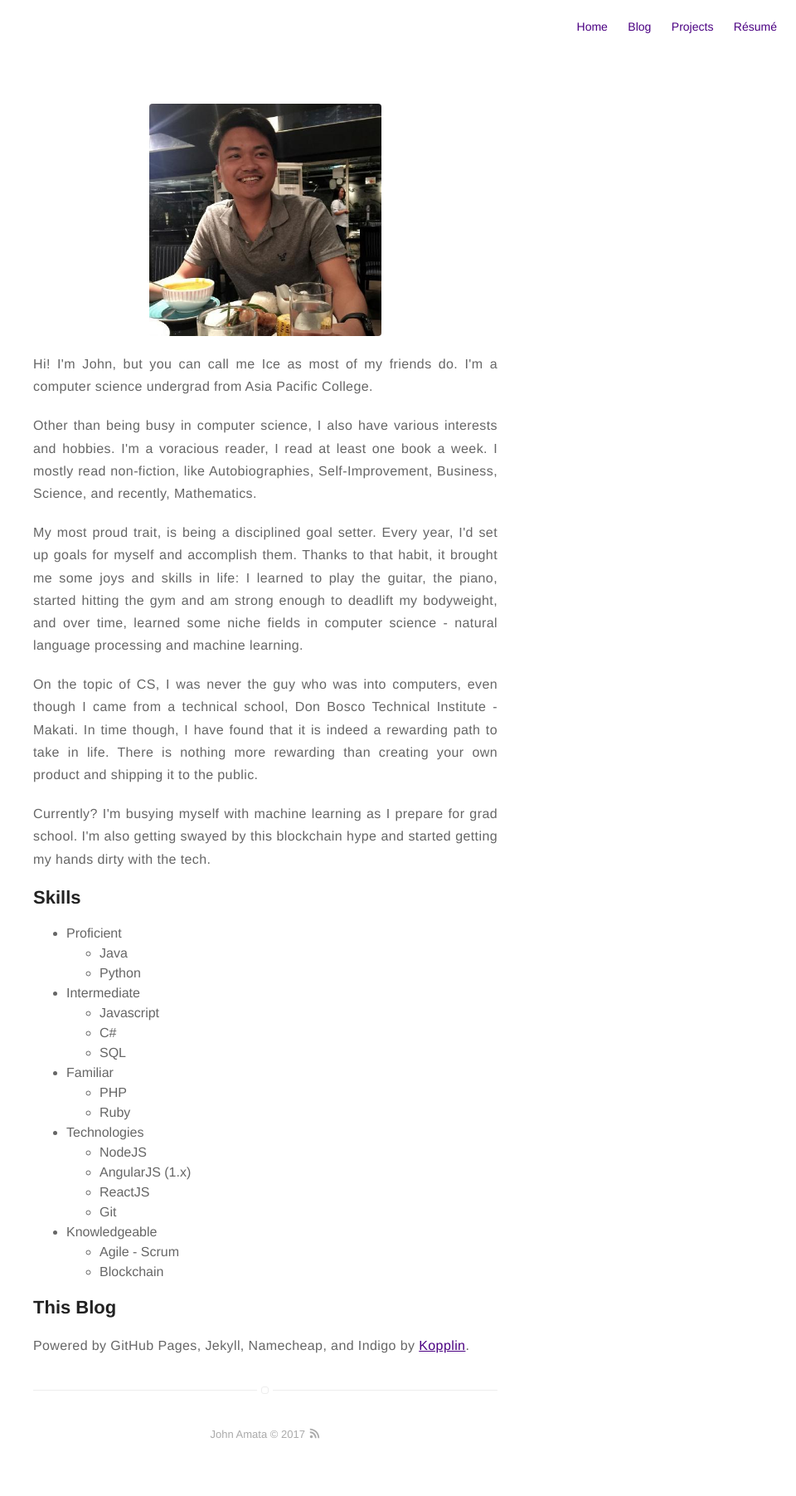
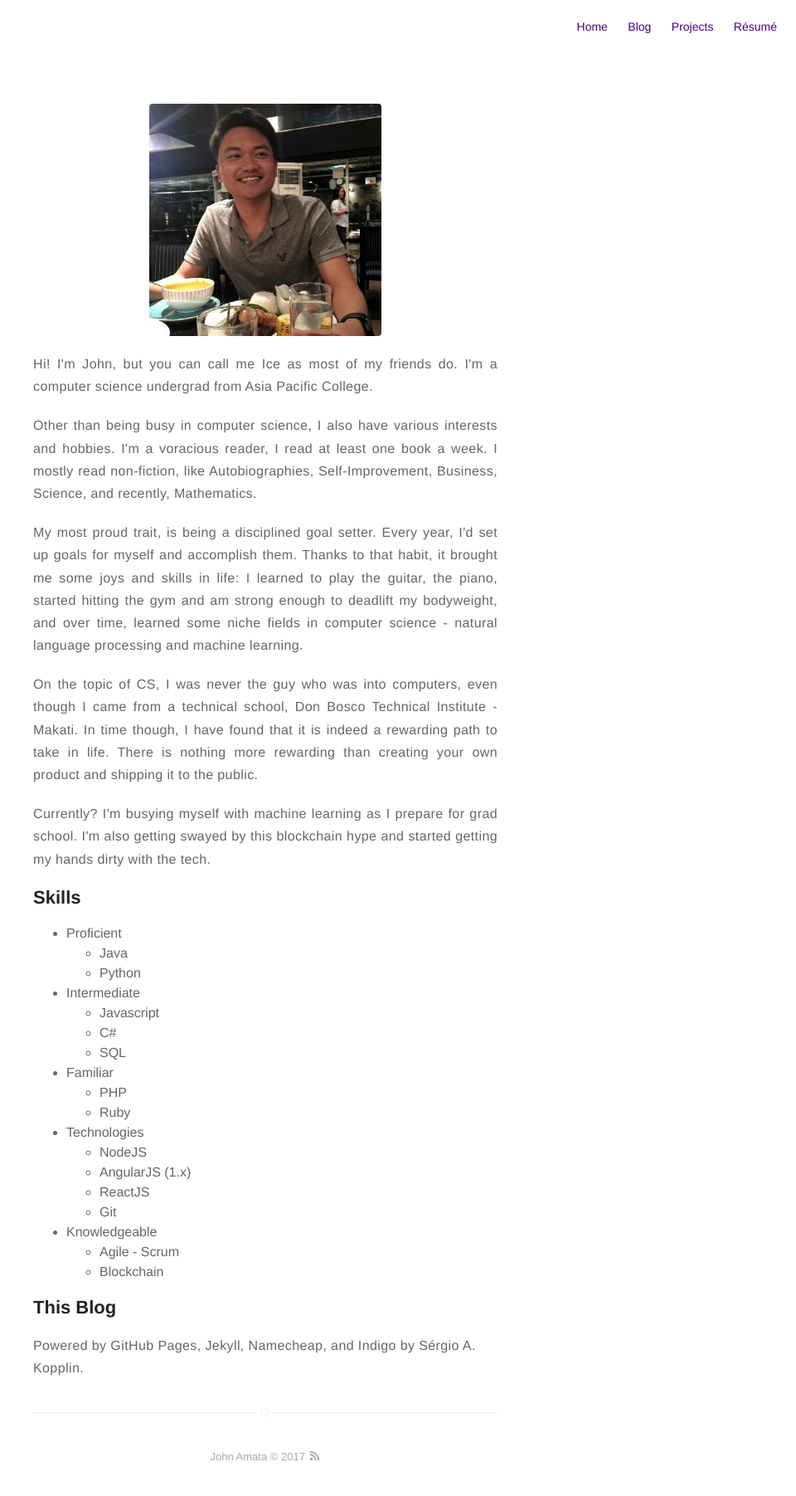
Before and after one commit to jpamata/jpamata.github.io, a Jekyll site: the page built from about.md, in a window 1280 px wide. Shown: the whole page at 83% size, without its empty margins (320-1280 px from the left). Built offline with Jekyll 4.4.1, drawn with Linux system fonts in a browser that asks for light colours; before the commit the page ends 1776 px from its top, so only the background shows below that.

Commit message:
Update about.md

```diff
--- a/about.md
+++ b/about.md
@@ -49,4 +49,4 @@ layout: page
 
 <h2>This Blog</h2>
 
-Powered by GitHub Pages, Jekyll, Namecheap, and Indigo by [Kopplin](https://github.com/sergiokopplin/indigo).
+Powered by GitHub Pages, Jekyll, Namecheap, and Indigo by Sérgio A. Kopplin.
```
